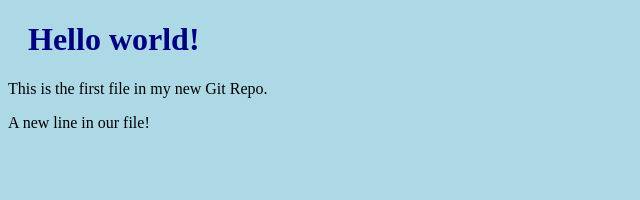
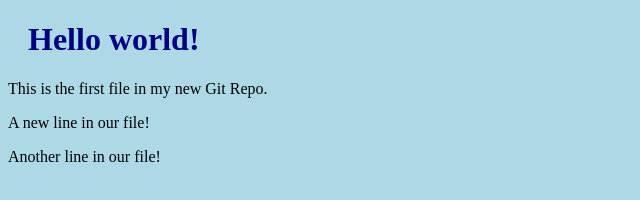
Before and after one commit to msurasky/msurasky.github.io, a plain HTML site: page Index.html in a window 1280 px wide. Shown: the whole page, without its empty margins (0-640 px from the left). Drawn offline with Linux system fonts and the light colour scheme.

Commit message:
Updated index.html with another line

```diff
--- a/Index.html
+++ b/Index.html
@@ -9,6 +9,6 @@
 <h1>Hello world!</h1>
 <p>This is the first file in my new Git Repo.</p>
 <p>A new line in our file!</p>
-
+<p>Another line in our file!</p>
 </body>
 </html>
```
